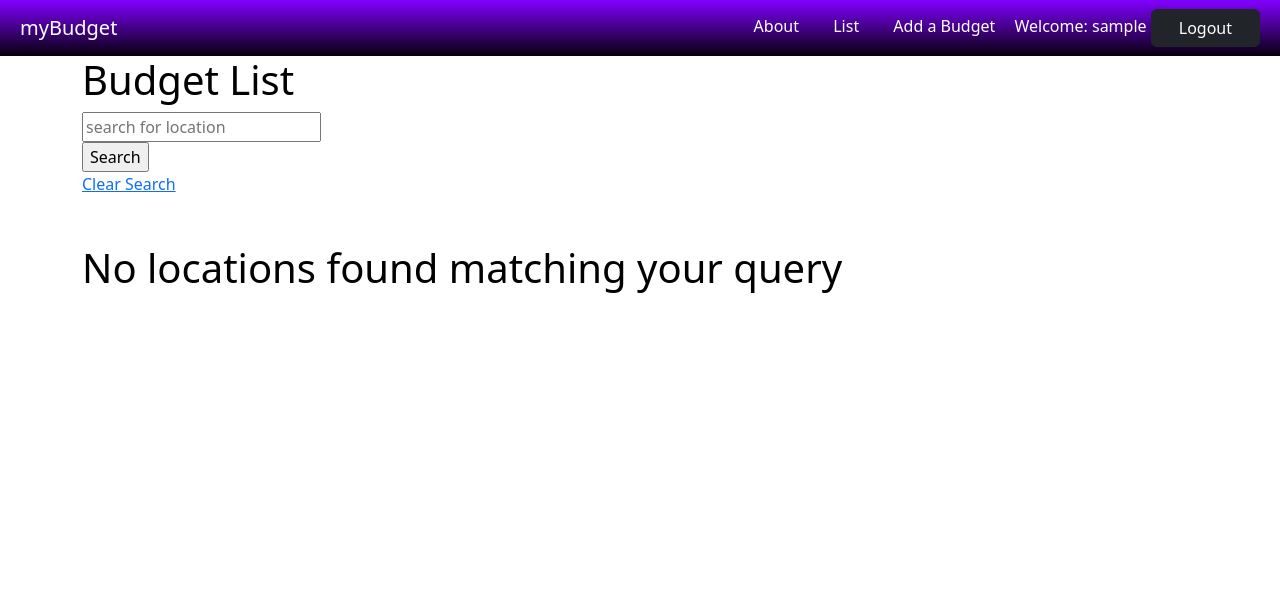
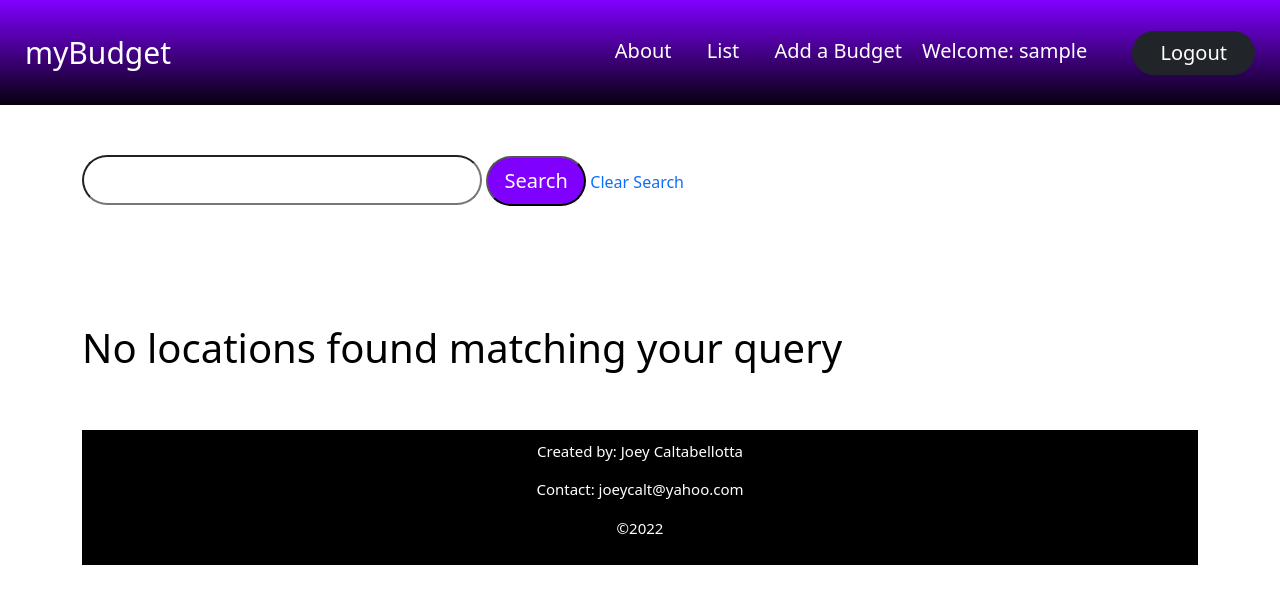
Before and after one commit to joeycalt/myBudget, a Django app: page /budget/ in a window 1280 px wide. Shown: the top 604 px of the page. Run offline with Django 4.2, Linux system fonts and the light colour scheme; the visitor is signed in with stand-in values (Sample User, id 1); data that the repository does not hold is empty.

Commit message:
full crud and mvp working. working on styling

```diff
--- a/main_app/static/styles/main.css
+++ b/main_app/static/styles/main.css
@@ -8,6 +8,10 @@ h1,
 h2,
 h3 {
     color: black;
+}
+
+a {
+    text-decoration: none;
 }
 
 .title {
@@ -44,8 +48,8 @@ p {
 
 .navbar {
     background: linear-gradient(180deg, #8000FF, #07000E)!important;
-    padding-left: 20px;
-    padding-right: 20px;
+    padding: 25px;
+    font-size: 20px;
 }
 
 a.navbar-link {
@@ -53,12 +57,73 @@ a.navbar-link {
     margin: 5px;
     text-decoration: none;
     padding: 10px;
+    font-size: 20px;
+}
+
+.btn-dark.rounded-pill {
+    margin-left: 40px;
 }
 
 .navbar-brand {
     color: white;
+    font-size: 30px;
 }
 
 .navbar-brand:hover {
     color: white;
 }
+
+p.card-title {
+    font-size: 20px;
+    font-weight: bolder;
+    color: #8000FF!important;
+    text-decoration: none!important;
+    text-align: center;
+}
+
+.card-title-two {
+    color: black;
+    font-weight: 400;
+}
+
+.footer {
+    background-color: black;
+    color: white;
+    padding: 10px 0 10px 0;
+    margin-top: 50px;
+    text-align: center;
+}
+
+.p-footer {
+    font-size: 15px;
+}
+
+input.rounded-pill {
+    height: 50px!important;
+    width: 400px!important;
+    font-size: 20px;
+    margin-top: 50px;
+    margin-bottom: 70px;
+}
+
+input.search.rounded-pill {
+    width: 100px!important;
+    background: #8000FF!important;
+    color: white;
+}
+
+.detail-header {
+    font-size: 40px;
+    margin: 80px 0 40px 20px;
+}
+
+.detail-amount {
+    font-size: 60px;
+    color: #8000FF;
+}
+
+.detail-spent {
+    float: right;
+    font-size: 40px;
+    margin: 0 40px 40px 20px;
+}
--- a/main_app/templates/base.html
+++ b/main_app/templates/base.html
@@ -24,7 +24,7 @@
                     <a class="navbar-link" href="/budget/new">Add a Budget</a>
                     <!-- <a class="navbar-link" href="/purchases">Add a Purchase</a> -->
                     <span class="navbar-item user" >Welcome: {{user.username}}</span>
-                    <span type="button" class="btn btn-dark">
+                    <span type="button" class="btn btn-dark rounded-pill">
                     <a class="navbar-link" href="{% url 'logout' %}">
                         Logout
                     </a>
--- a/main_app/templates/budget_list.html
+++ b/main_app/templates/budget_list.html
@@ -4,19 +4,16 @@
 {% endblock %}
 
 {% block content %}
-
-<h1 class="title">{{header}}</h1>
-
 <form class="mb-5" method="get">
   <div class="field has-addons">
     <div class="control">
-      <input class="input-list" type="text" name="name" placeholder="search for location" />
+      <input  class="rounded-pill" />
+      <input class="search rounded-pill" type="submit" value="Search" />
+      <a class="button is-dark" href="{% url 'budget_list' %}">Clear Search</a>
     </div>
-    <div class="control">
-      <input class="button is-success" type="submit" value="Search" />
-    </div>
+
+
   </div>
-  <a class="button is-dark" href="{% url 'budget_list' %}">Clear Search</a>
 </form>
 <div class="gallery">
   {% for store in stores %}
@@ -25,9 +22,14 @@
       <a href="{% url 'budget_detail' store.pk %}" >
         <div class="card-image">
         </div>
-        <div class="card-header">
-          <p class="card-header-title">Your Budget limit: ${{store.amount}}</p>
-          <p class="card-header-title">Month: {{store.month}}</p>
+        <div class="card">
+            <img src="https://i.im.ge/2022/10/13/2OZTgp.Screen-Shot-2022-10-12-at-3-34-02-PM.png" class="card-img-top" alt="">
+            <div class="card-body">
+          <p class="card-title">Your Budget limit:
+            <span class='card-title-two'>${{store.amount}}</span></p>
+          <p class="card-title"> Month:
+            <span class='card-title-two'>{{store.month}}</span></p>
+          </div>
         </div>
       </a>
     </div>
@@ -37,4 +39,9 @@
   {% endfor %}
 </div>
 
+<footer class="footer">
+    <p class="p-footer">Created by: Joey Caltabellotta</p>
+    <p class="p-footer">Contact: joeycalt@yahoo.com</p>
+    <p class="p-footer">©2022</p>
+</footer>
 {% endblock %}
--- a/main_app/templates/budget_update.html
+++ b/main_app/templates/item_update.html
@@ -1,10 +1,10 @@
 {% extends 'base.html' %}
 {% block title %} Update {{purchased.name}} {% endblock %}
 {% block content %}
+
 <h1 class="pt-3">Update your {{item.name}} purchase</h1>
 
 <form action="" method="post">
-  {% csrf_token %} {{form.as_p}} <input type="submit" value="Submit" />
+  {% csrf_token %} {{form.as_p}} <input type="submit" value="Submit"  />
 </form>
-
 {% endblock %}
--- a/main_app/urls.py
+++ b/main_app/urls.py
@@ -11,6 +11,6 @@ urlpatterns = [
     path('budget/<int:pk>/', views.BudgetDetail.as_view(), name='budget_detail'),
     path('budget/<int:pk>/buys/new/', views.BudgetCreate.as_view(), name="budget_create"),
     # path('budget/<int:pk>/buys/<int:buy_pk>/', views.BudgetListAssoc.as_view(), name="budget_list_assoc"),
-    path('budget/<int:pk>/update', views.BudgetUpdate.as_view(), name="budget_update"),
+    path('budget/<int:budget_pk>/item/<int:pk>/update/', views.ItemUpdate.as_view(), name="item_update"),
     path('budget/<int:pk>/delete',views.BudgetDelete.as_view(), name="budget_delete"),
 ]
--- a/main_app/views.py
+++ b/main_app/views.py
@@ -62,18 +62,18 @@ class BudgetDetail(DetailView):
     template_name = "budget_detail.html"
     def get_context_data(self, **kwargs):
         context = super().get_context_data(**kwargs)
-        context["items"] = Item.objects.all()
-        # print(context["items"])
+        context["items"] = Item.objects.filter()
         return context
 
-# class BudgetListAssoc(View):
-#     def get(self, request, pk, buy_pk):
-#         assoc = request.GET.get("assoc")
-#         if assoc == "remove":
-#             Item.objects.get(pk=pk).buys.remove(buy_pk)
-#         if assoc == "add":
-#             Item.objects.get(pk=pk).buys.add(buy_pk)
-#         return redirect('/purchases/')
+
+class BudgetListAssoc(View):
+    def get(self, request, pk, buy_pk):
+        assoc = request.GET.get("assoc")
+        if assoc == "remove":
+            Item.objects.get(pk=pk).buys.remove(buy_pk)
+        if assoc == "add":
+            Item.objects.get(pk=pk).buys.add(buy_pk)
+        return redirect('/purchases/')
 
 class BudgetForm(CreateView):
     model = Budget
@@ -92,18 +92,17 @@ class BudgetCreate(View):
         title = request.POST.get("title")
         price = request.POST.get("price")
         date = request.POST.get("date")
-        bought = Item.objects.filter(pk=pk)
-        Item.objects.create(name=name, title=title, price=price, date=date)
+        bought = Budget.objects.get(pk=pk)
+        new_item = Item.objects.create(name=name, title=title, price=price, date=date)
+        new_item.buys.add(bought.pk)
         return redirect('budget_detail', pk=pk)
 
-class BudgetUpdate(UpdateView):
+class ItemUpdate(UpdateView):
     model = Item
     fields = ['name', 'title', 'price', 'date']
-    template_name = "budget_update.html"
-    success_url = "/budget/"
-
+    template_name = "item_update.html"
     def get_success_url(self):
-        return reverse('budget_detail', kwargs={'pk': self.object.pk})
+        return reverse('budget_detail', kwargs={'pk': self.kwargs['budget_pk']})
 
 
 class BudgetDelete(DeleteView):
```
Also changed, not shown: main_app/templates/budget_detail.html (+9 -6 lines).
